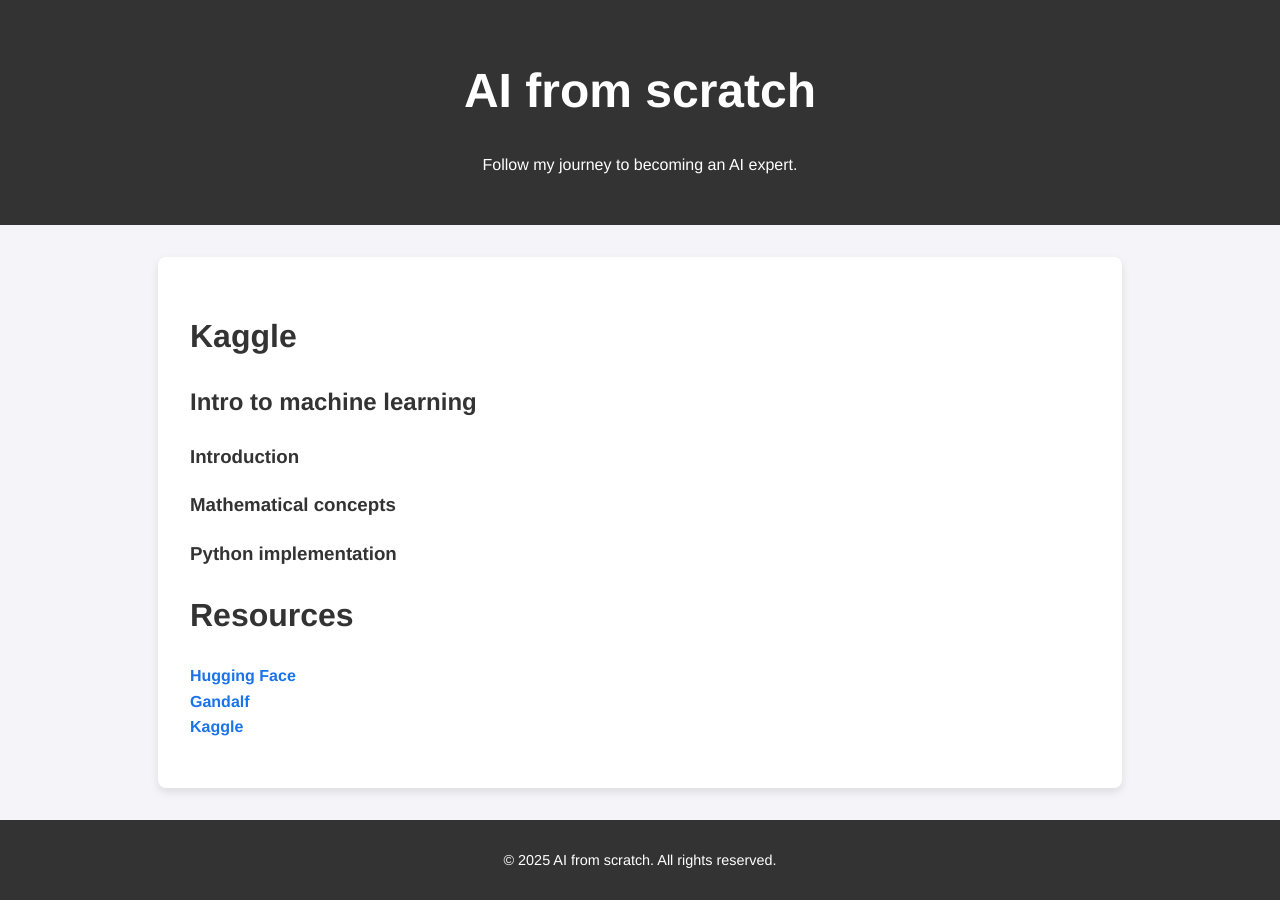
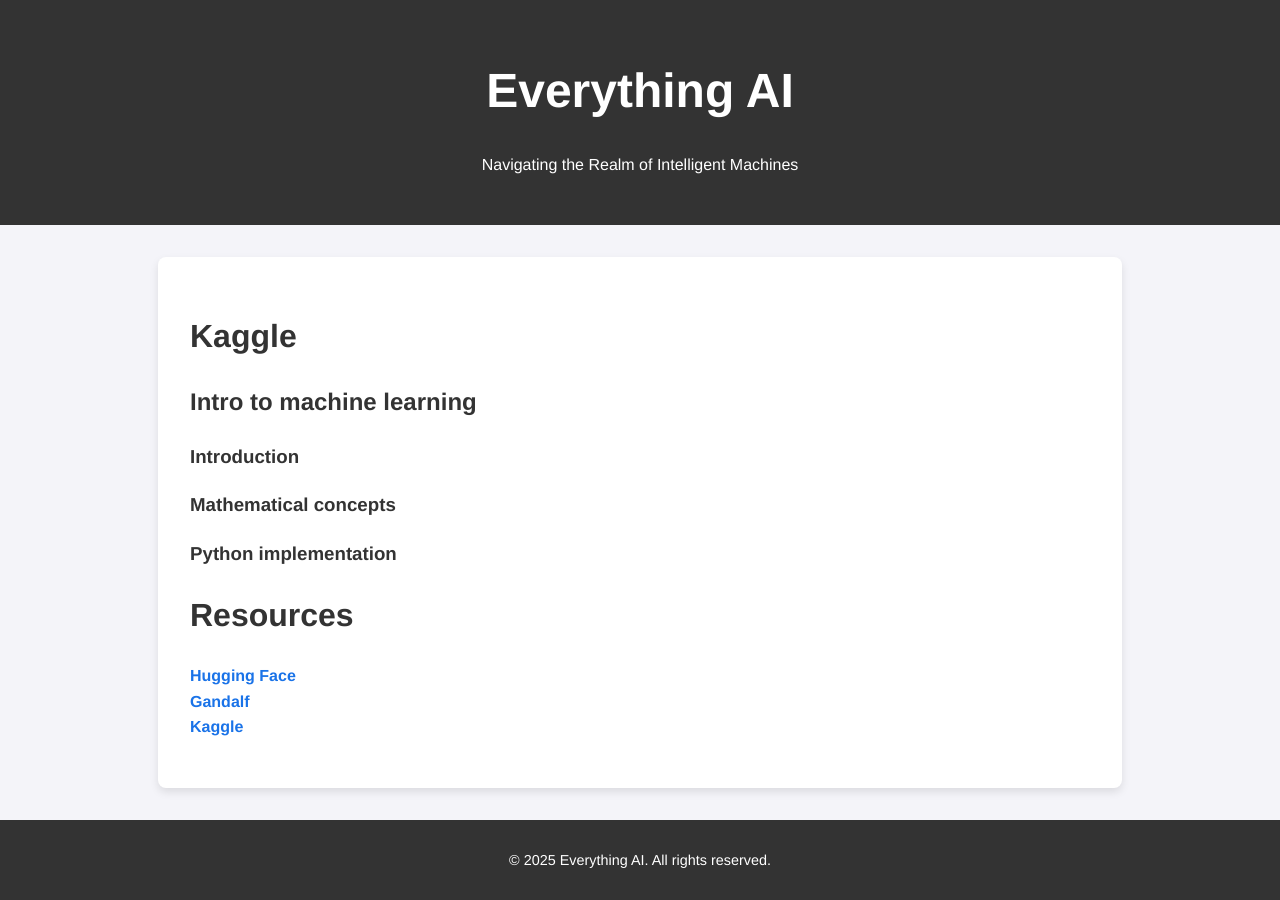
Before and after one commit to ai-paradox/ai-paradox.github.io, a Jekyll site: the page built from index.md, in a window 1280 px wide. Built offline with Jekyll 4.4.1, drawn with Linux system fonts in a browser that asks for light colours.

Commit message:
Update _config.yml

```diff
--- a/_config.yml
+++ b/_config.yml
@@ -1,5 +1,5 @@
-title: "AI from scratch"
-description: "Follow my journey to becoming an AI expert."
+title: "Everything AI"
+description: "Navigating the Realm of Intelligent Machines"
 baseurl: ""
 url: "https://ai-paradox.github.io"
 remote_theme: pages-themes/modernist@v0.2.0
```
